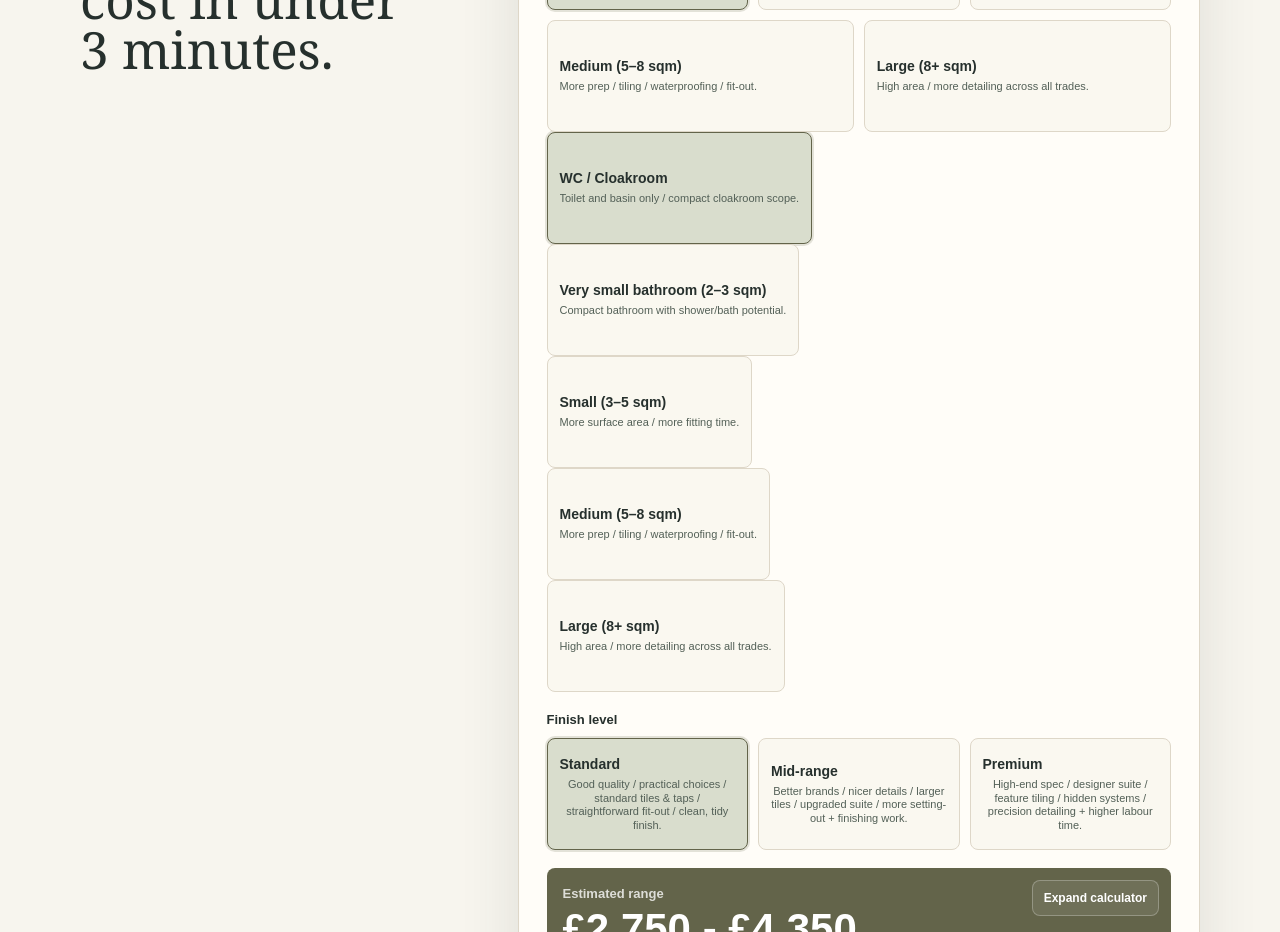
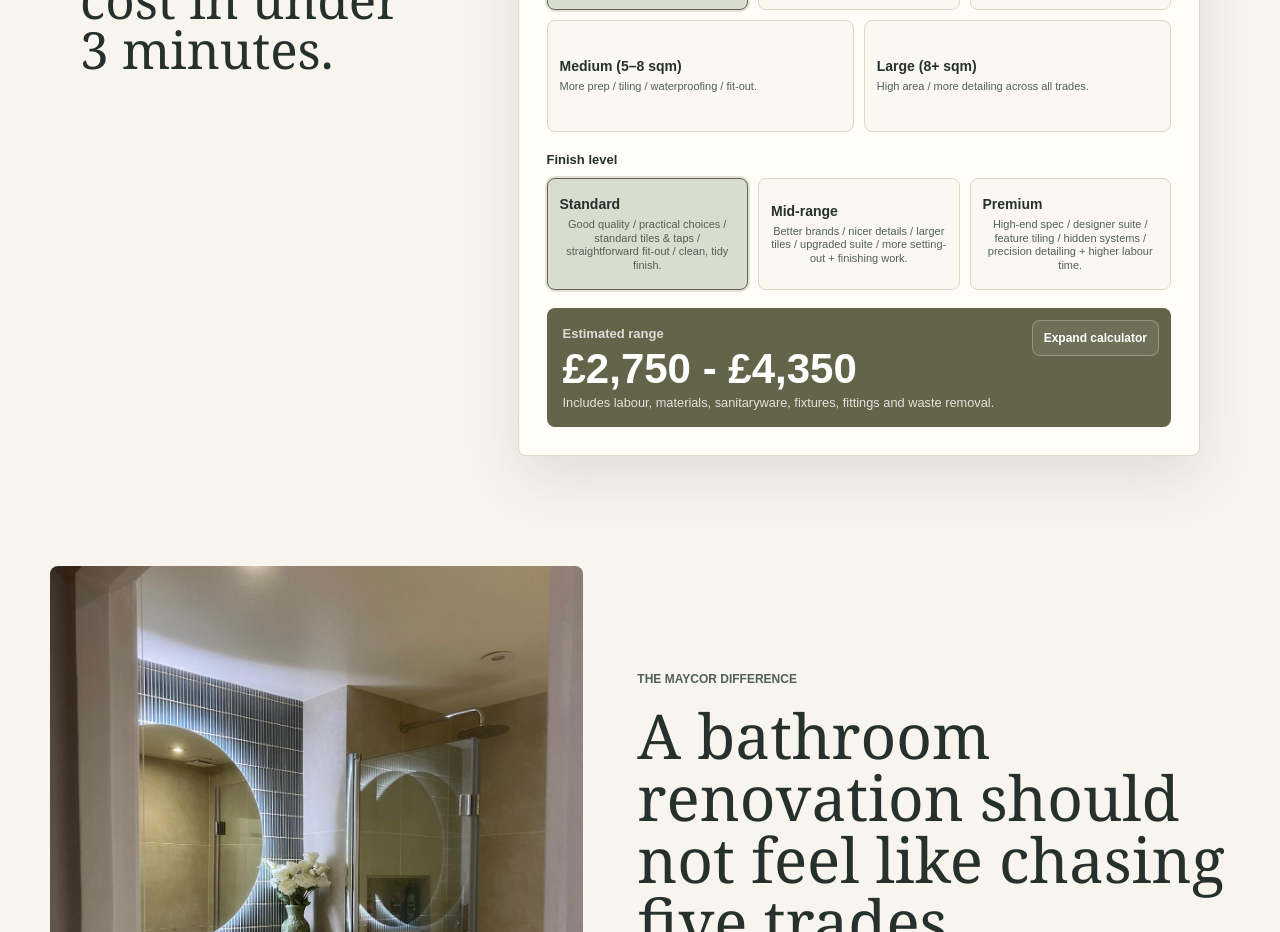
Before and after one commit to maycorbuildingservices-lang/maycor-website-next, a Next.js app: page / in a window 1280 px wide. Shown: the part 1060-1992 px from the top of the page. Built offline with nearby package versions, Linux system fonts and the light colour scheme.

Commit message:
Revert "Separate mobile room size layout"
This reverts commit 45cf9bd215c09e4b164dc94c21c97975c852f13d.

```diff
--- a/src/app/globals.css
+++ b/src/app/globals.css
@@ -1199,10 +1199,6 @@ h3 {
     grid-template-columns: repeat(2, minmax(0, 1fr));
   }
 
-  .room-choice-mobile {
-    display: none;
-  }
-
   .calculator-compact .finish-grid {
     grid-template-columns: repeat(3, minmax(0, 1fr));
   }
@@ -1313,23 +1309,49 @@ h3 {
     grid-template-columns: 1fr;
   }
 
-  .calculator-compact .room-choice-stack {
-    display: none;
+  .calculator-compact .choice-grid {
+    grid-template-columns: repeat(2, minmax(0, 1fr));
   }
 
-  .room-choice-mobile {
-    display: grid;
-    gap: 10px;
+  .calculator-compact .room-grid,
+  .calculator-compact .finish-grid {
+    grid-template-columns: repeat(2, minmax(0, 1fr));
   }
 
-  .room-choice-mobile .room-choice-row {
+  .calculator-compact .room-choice-stack {
     display: grid;
     grid-template-columns: repeat(2, minmax(0, 1fr));
     gap: 10px;
   }
 
-  .room-choice-mobile .room-large {
+  .calculator-compact .room-grid-top,
+  .calculator-compact .room-grid-bottom {
+    display: contents;
+  }
+
+  .calculator-compact .room-grid-top .choice-card:nth-child(1) {
+    grid-column: 1;
+    grid-row: 1;
+  }
+
+  .calculator-compact .room-grid-top .choice-card:nth-child(2) {
+    grid-column: 2;
+    grid-row: 1;
+  }
+
+  .calculator-compact .room-grid-top .choice-card:nth-child(3) {
+    grid-column: 1;
+    grid-row: 2;
+  }
+
+  .calculator-compact .room-grid-bottom .choice-card:first-child {
+    grid-column: 2;
+    grid-row: 2;
+  }
+
+  .calculator-compact .room-grid-bottom .choice-card:last-child {
     grid-column: 1 / -1;
+    grid-row: 3;
   }
 
   .detail-options.tile {
--- a/src/components/EstimateStarter.tsx
+++ b/src/components/EstimateStarter.tsx
@@ -413,45 +413,6 @@ export function EstimateStarter() {
                 </div>
               </div>
             )}
-            <div className="room-choice-mobile">
-              <div className="room-choice-row">
-                {roomSection.options.slice(0, 2).map((option) => (
-                  <button
-                    className={choiceCardClass(selected.room_size === option.id)}
-                    key={option.id}
-                    type="button"
-                    {...tapBridge(() => selectOption(roomSection.id, option.id))}
-                  >
-                    <span>{option.label}</span>
-                    {option.desc ? <small>{option.desc}</small> : null}
-                  </button>
-                ))}
-              </div>
-              <div className="room-choice-row">
-                {roomSection.options.slice(2, 4).map((option) => (
-                  <button
-                    className={choiceCardClass(selected.room_size === option.id)}
-                    key={option.id}
-                    type="button"
-                    {...tapBridge(() => selectOption(roomSection.id, option.id))}
-                  >
-                    <span>{option.label}</span>
-                    {option.desc ? <small>{option.desc}</small> : null}
-                  </button>
-                ))}
-              </div>
-              {roomSection.options.slice(4, 5).map((option) => (
-                <button
-                  className={[choiceCardClass(selected.room_size === option.id), "room-large"].join(" ")}
-                  key={option.id}
-                  type="button"
-                  {...tapBridge(() => selectOption(roomSection.id, option.id))}
-                >
-                  <span>{option.label}</span>
-                  {option.desc ? <small>{option.desc}</small> : null}
-                </button>
-              ))}
-            </div>
           </div>
         ) : null}
 
```
